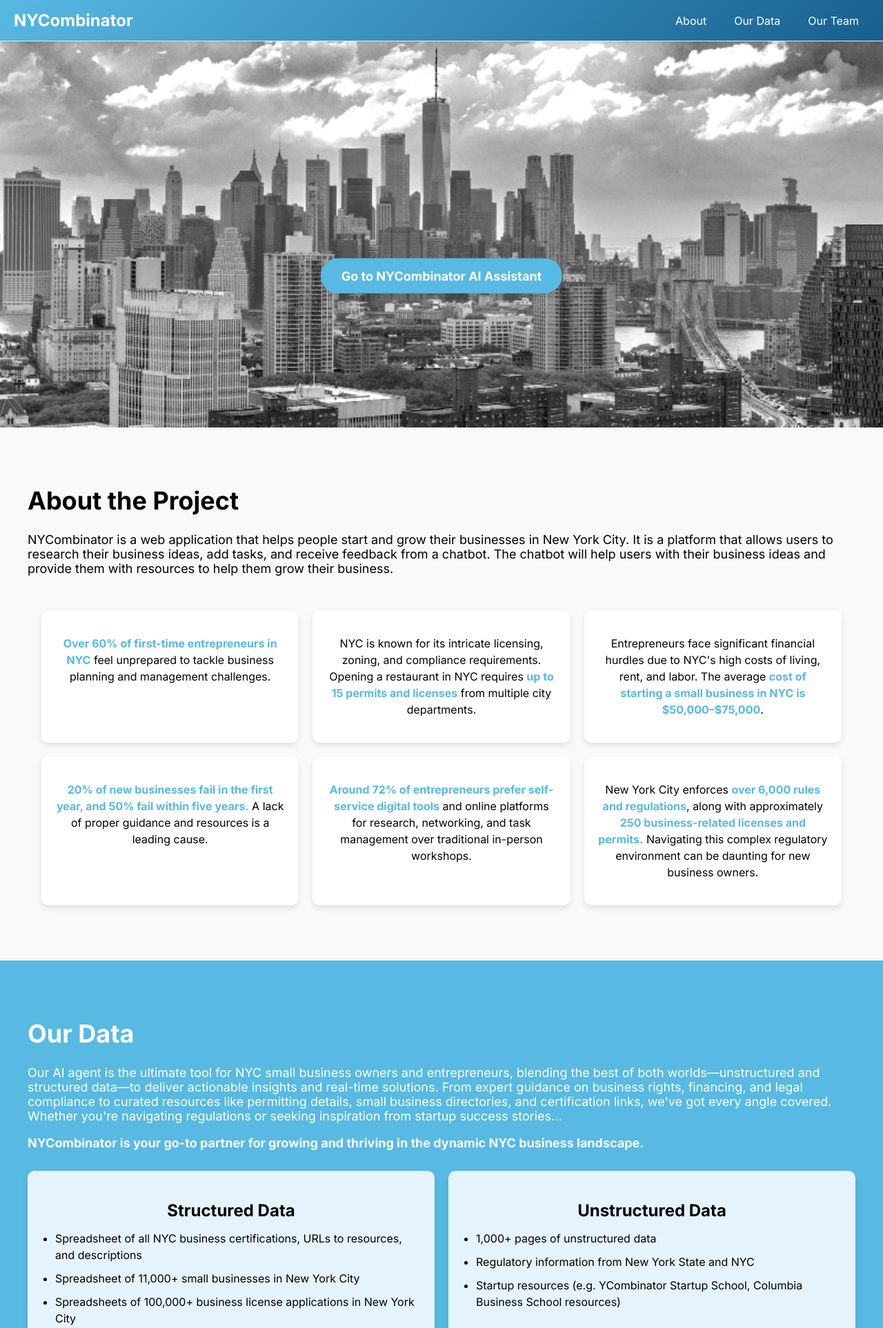
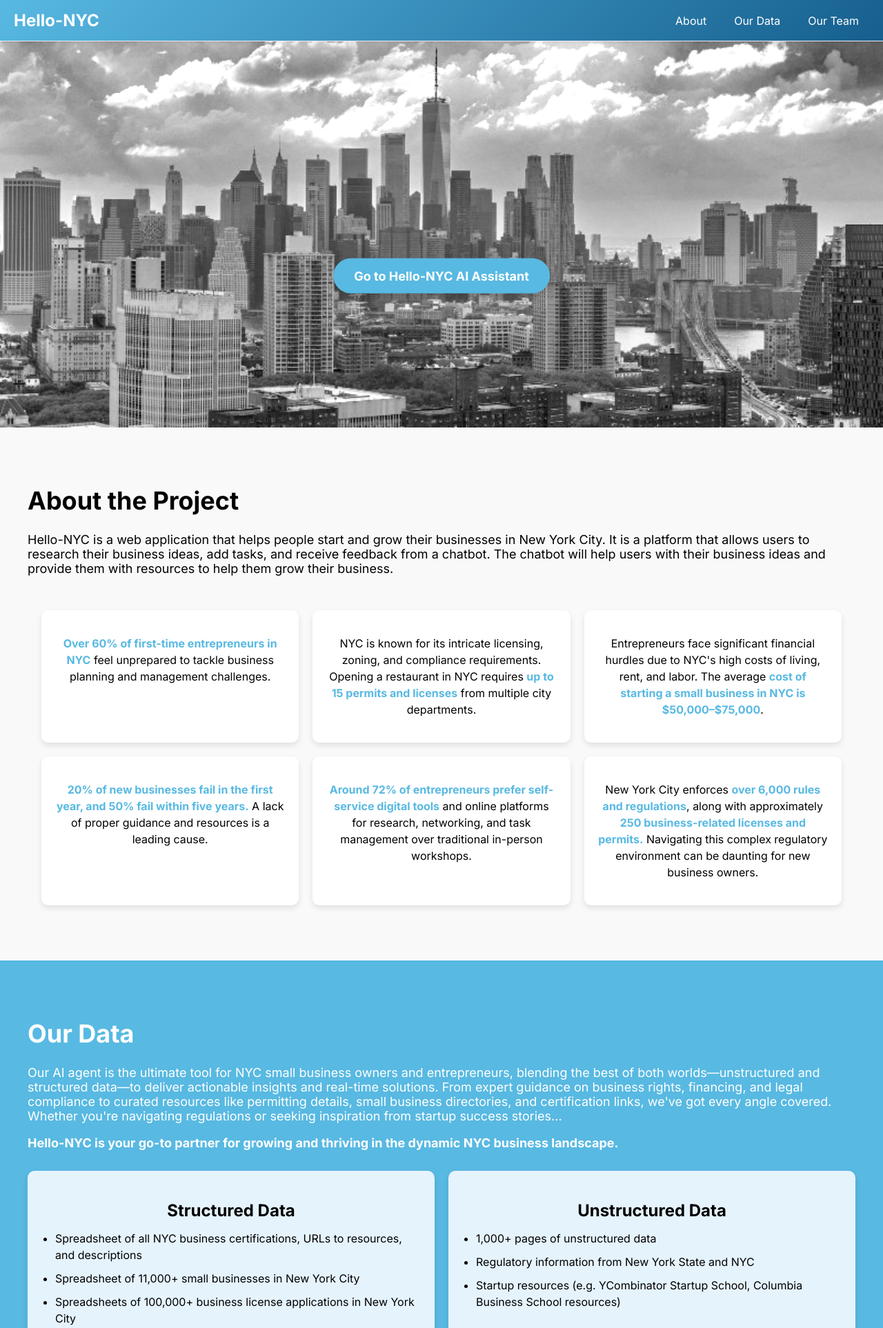
Before and after one commit to misslivirose/genai-app, a Flask app: page / in a window 1280 px wide. Shown: the top 1926 px of the page at 69% size. Run offline with Flask 3, Linux system fonts and the light colour scheme.

Commit message:
Changed name

```diff
--- a/templates/assistant.html
+++ b/templates/assistant.html
@@ -3,7 +3,7 @@
 <head>
     <meta charset="UTF-8">
     <meta name="viewport" content="width=device-width, initial-scale=1.0">
-    <title>NYCombinator</title>
+    <title>Hello-NYC</title>
     <!-- Link to external CSS -->
     <link rel="stylesheet" href="/static/colors.css">
     <link rel="stylesheet" href="/static/header.css">
@@ -14,7 +14,7 @@
 
 <!-- Header Section -->
 <header class="blue-header">
-    <div class="logo">NYCombinator</div>
+    <div class="logo">Hello-NYC</div>
     <div class="nav">
         <a href="/">About</a>
     </div>
@@ -384,7 +384,7 @@
                 doc.text(link, 10, 200 + index * 10);
             });
             // Save the PDF
-            doc.save('NYCombinator_Details.pdf');
+            doc.save('Hello-NYC_Details.pdf');
         });
 
         // ---------------- Toggle Behavior ------------------------
--- a/templates/index.html
+++ b/templates/index.html
@@ -2,7 +2,7 @@
 <html lang="en">
 <head>
     <meta charset="UTF-8">
-    <title>NYCombinator</title>
+    <title>Hello-NYC</title>
     <link rel="stylesheet" href="/static/colors.css">
     <link rel="stylesheet" href="/static/header.css">
     <link rel="stylesheet" href="/static/about-styles.css">
@@ -42,7 +42,7 @@
 <body>
     <!-- Header Section -->
     <header class="blue-header">
-        <div class="logo">NYCombinator</div>
+        <div class="logo">Hello-NYC</div>
         <div class="nav">
             <a href="#about-project">About</a>
             <a href="#our-data">Our Data</a>
@@ -54,14 +54,14 @@
         <div class="hero-image">
         </div>
         <div class="go-to-chat-button ">
-        <a href="/assistant" class="go-to-chat-button">Go to NYCombinator AI Assistant</a>
+        <a href="/assistant" class="go-to-chat-button">Go to Hello-NYC AI Assistant</a>
         </div>
 
     <!-- About Project Section -->
    <div id="about-project">
     <h1>About the Project</h1>
     <p>
-        NYCombinator is a web application that helps people start and grow their businesses in New York City.
+        Hello-NYC is a web application that helps people start and grow their businesses in New York City.
         It is a platform that allows users to research their business ideas, add tasks, and receive feedback from a chatbot.
         The chatbot will help users with their business ideas and provide them with resources to help them grow their business.
     </p>
@@ -90,7 +90,7 @@
 <div id="our-data">
     <h1>Our Data</h1>
     <p>Our AI agent is the ultimate tool for NYC small business owners and entrepreneurs, blending the best of both worlds—unstructured and structured data—to deliver actionable insights and real-time solutions. From expert guidance on business rights, financing, and legal compliance to curated resources like permitting details, small business directories, and certification links, we've got every angle covered. Whether you're navigating regulations or seeking inspiration from startup success stories...</p>
-    <p><strong>NYCombinator is your go-to partner for growing and thriving in the dynamic NYC business landscape.</strong></p>
+    <p><strong>Hello-NYC is your go-to partner for growing and thriving in the dynamic NYC business landscape.</strong></p>
     <div class="grid-container">
         <div class="grid-section">
             <div class="grid-item">
```
